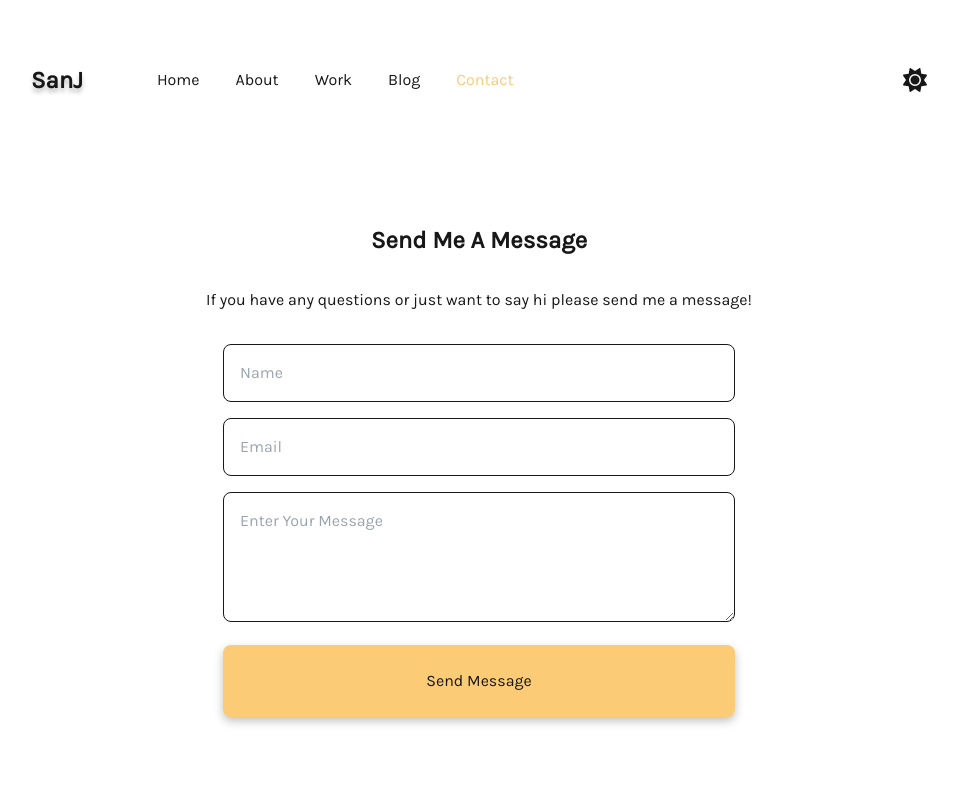
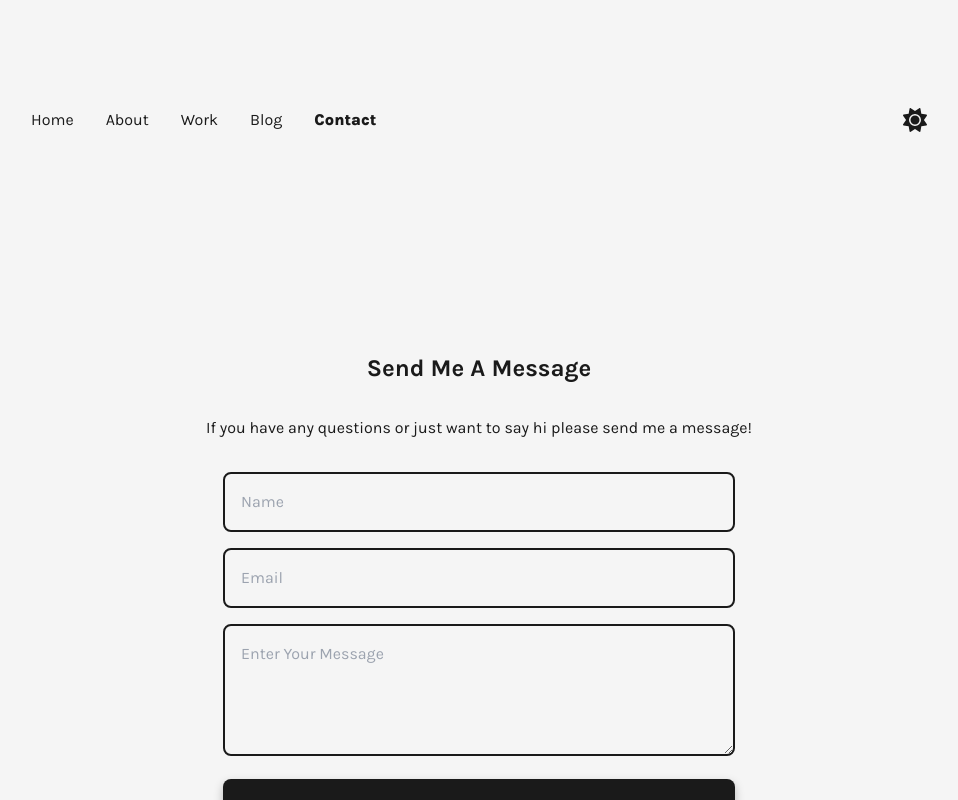
Before and after one commit to sanliverpool13/personal-website, a Next.js app: page /contact in a window 1280 px wide. Shown: the top 800 px of the page, without its empty margins (161-1119 px from the left). Built offline with nearby package versions, Linux system fonts and the light colour scheme.

Commit message:
fixed spacings and theme

```diff
--- a/src/app/globals.css
+++ b/src/app/globals.css
@@ -1,4 +1,4 @@
-@import url("https://fonts.googleapis.com/css2?family=Karla&display=swap");
+@import url("https://fonts.googleapis.com/css2?family=Inter:wght@200&family=Karla:ital,wght@0,200..800;1,200..800&display=swap");
 
 @tailwind base;
 @tailwind components;
@@ -11,19 +11,15 @@
 }
 
 :root {
-  --background-color: #ffffff;
-  /* --text-color: #36453b;
-  --border-color: #36453b; */
-  --text-color: #171717;
-  --border-color: #171717;
-  --btn-color: #171717;
+  --background-color: #f5f5f5;
+  --text-color: #1a1a1a;
+  --border-color: #1a1a1a;
 }
 
 [class="dark"] {
-  --background-color: #36453b;
-  --text-color: #f5f9eb;
-  --border-color: #f5f9eb;
-  --btn-color: #36453b;
+  --background-color: #1b221d;
+  --text-color: #bdcbc2;
+  --border-color: #bdcbc2;
 }
 
 * {
@@ -41,5 +37,6 @@
 }
 
 .btn-color {
-  color: var(--btn-color);
+  color: var(--background-color);
+  background-color: var(--text-color);
 }
--- a/src/app/layout.tsx
+++ b/src/app/layout.tsx
@@ -1,7 +1,7 @@
 import type { Metadata } from "next";
 import { Inter } from "next/font/google";
 import "./globals.css";
-import Navbar from "@/components/general/navbar";
+import Navbar from "@/components/Navbar/navbar";
 import Footer from "@/components/general/footer";
 import PageLayout from "@/components/pagelayout";
 import { Providers } from "./providers";
--- a/src/components/general/navbar.tsx
+++ b/src/components/Navbar/navbar.tsx
@@ -37,21 +37,10 @@ const Navbar = () => {
   }
 
   return (
-    <nav className="absolute top-0 w-full h-40 lg:px-48 md:px-24 px-10">
+    <nav className="absolute top-0 w-full md:h-60 h-28 lg:px-48 md:px-24 px-10">
       {/* Inner Nav container */}
       <div className="flex justify-between items-center h-full container mx-auto w-full max-w-5xl">
-        {/* Container for Logo and Navigation Links */}
-        <div className="flex items-center gap-16">
-          {/* Logo Section */}
-          <Link
-            href="/"
-            className="text-2xl font-bold"
-            style={{ textShadow: "0 4px 4px rgba(0, 0, 0, 0.25)" }}
-          >
-            SanJ
-          </Link>
-          <NavLinks layout="horizontal" />
-        </div>
+        <NavLinks layout="horizontal" />
 
         {/* Navigation Links and Sun Icon for small screens */}
         <div
@@ -119,7 +108,7 @@ const NavLinks: React.FC<NavLinksProps> = ({ layout }) => {
   // Determine class names based on layout
   const containerClasses =
     layout === "horizontal"
-      ? "hidden lg:flex gap-4" // Use 'lg:flex' to show horizontally only on large screens
+      ? "hidden lg:flex gap-8" // Use 'lg:flex' to show horizontally only on large screens
       : "flex flex-col items-center space-y-6 lg:hidden"; // Use 'lg:hidden' to hide on large screens, display vertically otherwise
 
   return (
@@ -150,8 +139,8 @@ const NavLink = ({ href, text, onClick }: NavLinkProps) => {
     <Link
       href={href}
       passHref
-      className={`hover:text-gray-300 font-normal text-base  p-2.5 ${
-        isActive ? "text-[#FBCC75]" : ""
+      className={`hover:text-gray-300 text-base leading-none ${
+        isActive ? "font-extrabold" : ""
       }`}
       onClick={handleClick}
     >
--- a/src/components/contact/contact.tsx
+++ b/src/components/contact/contact.tsx
@@ -78,7 +78,7 @@ const ContactForm = () => {
             value={formData.name}
             onChange={handleChange}
             placeholder="Name"
-            className="w-full border rounded-lg px-4 py-4"
+            className="w-full border-2 rounded-lg px-4 py-4"
           />
         </div>
         <div>
@@ -88,7 +88,7 @@ const ContactForm = () => {
             value={formData.email}
             onChange={handleChange}
             placeholder="Email"
-            className="w-full border rounded-lg px-4 py-4"
+            className="w-full border-2 rounded-lg px-4 py-4"
           />
         </div>
         <div>
@@ -98,12 +98,12 @@ const ContactForm = () => {
             onChange={handleChange}
             placeholder="Enter Your Message"
             rows={4}
-            className="w-full border rounded-lg px-4 py-4"
+            className="w-full border-2 rounded-lg px-4 py-4"
           ></textarea>
         </div>
         <button
           type="submit"
-          className="py-6 px-4 rounded-lg bg-[#FBCC75] hover:bg-[#f2c065]"
+          className="py-6 px-4 rounded-lg btn-color"
           style={{
             boxShadow: "0 4px 10px rgba(0, 0, 0, 0.25)",
           }}
--- a/src/components/general/buttonlink.tsx
+++ b/src/components/general/buttonlink.tsx
@@ -11,7 +11,7 @@ const ButtonLink = ({ href, ariaLabel, children }: ButtonLinkProps) => {
     <Link href={href} passHref legacyBehavior>
       <a
         aria-label={ariaLabel}
-        className="inline-flex items-center btn-color justify-center gap-2 bg-[#FBCC75]  py-2 px-4 rounded-md shadow-[0_4px_4px_rgba(0,0,0,0.25)] hover:bg-[#f2c065]"
+        className="inline-flex items-center btn-color justify-center gap-2 py-2 px-4 rounded-md shadow-[0_4px_4px_rgba(0,0,0,0.25)]"
       >
         {children}
       </a>
--- a/src/components/general/footer.tsx
+++ b/src/components/general/footer.tsx
@@ -3,8 +3,8 @@ import { faGithub, faLinkedin } from "@fortawesome/free-brands-svg-icons";
 
 const Footer = () => {
   return (
-    <footer className="flex items-center justify-center w-full h-40 py-4 lg:px-48 md:px-24 px-10">
-      <div className="flex flex-col items-center justify-center gap-4 container mx-auto max-w-5xl">
+    <footer className="flex items-center justify-center w-full md:h-60 h-40 lg:px-48 md:px-24 px-10">
+      <div className="flex flex-col items-center justify-center gap-6 container mx-auto max-w-5xl">
         <div className="flex gap-4">
           <a
             href="https://github.com/sanliverpool13"
--- a/src/components/landing.tsx
+++ b/src/components/landing.tsx
@@ -7,20 +7,23 @@ const Landing = () => {
   return (
     <section className="flex flex-col md:flex-row w-full items-center justify-between space-y-12 md:space-y-0 md:space-x-8">
       {/* Text Section */}
-      <div className="w-full md:flex-1">
-        <header className="mb-16">
+      <div className="flex flex-col md:gap-16 gap-8 w-full md:flex-1">
+        <header>
           <p className="text-2xl lg:text-4xl space-y-4">
             Hi, I&apos;m Sanjar
             <span className="block">A software engineer.</span>
             <span className="block">
-              I design and build apps, and blog about various topics.
+              I design and build things with code. I also write about stuff I
+              find interesting.
             </span>
           </p>
         </header>
 
-        <ButtonLink href="about" ariaLabel="More About Me">
-          More About Me
-        </ButtonLink>
+        <div className="w-full md:w-auto">
+          <ButtonLink href="about" ariaLabel="More About Me">
+            More About Me
+          </ButtonLink>
+        </div>
       </div>
 
       {/* Image Section */}
--- a/src/components/pagelayout.tsx
+++ b/src/components/pagelayout.tsx
@@ -6,8 +6,8 @@ interface PageLayoutProps {
 
 const PageLayout = ({ children }: PageLayoutProps) => {
   return (
-    <main className="flex-1 lg:px-48 md:px-24 px-10 pt-48 pb-24">
-      <div className="container mx-auto max-w-5xl py-8 flex flex-col items-center md:gap-48 gap-24">
+    <main className="flex-1 lg:px-48 md:px-24 px-10 md:pt-80 pt-28">
+      <div className="container mx-auto max-w-5xl md:pt-8 pt-2 md:pb-24 pb-16 flex flex-col items-center md:gap-48 gap-24">
         {children}
       </div>
     </main>
```
